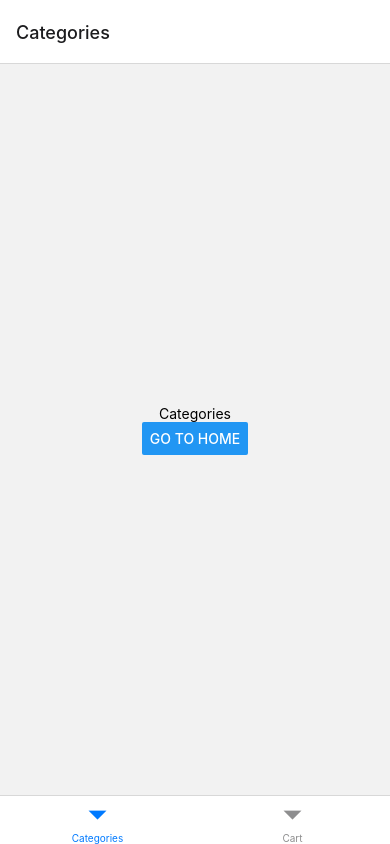
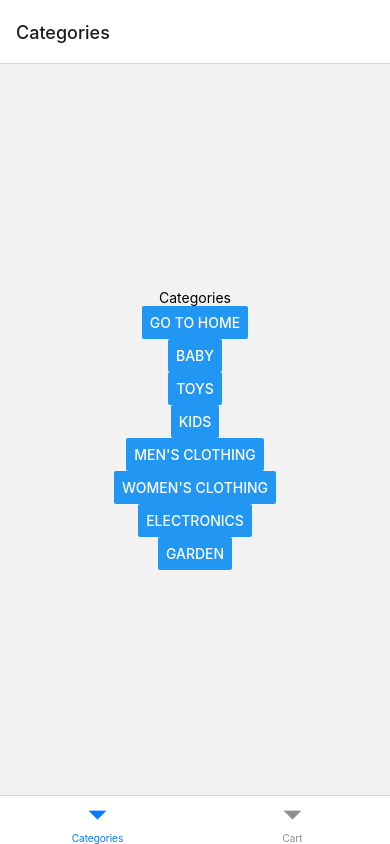
Before and after one commit to MuckT/store-app, a React Native app: screen /Categories in a window 390 px wide. Built offline with nearby package versions, Linux system fonts and the light colour scheme.

Commit message:
feat: add category reducer and check mark for selected category

```diff
--- a/src/App/store.js
+++ b/src/App/store.js
@@ -2,6 +2,7 @@ import { configureStore, combineReducers } from '@reduxjs/toolkit'
 import { persistReducer } from 'redux-persist'
 import counterReducer from '../Counter/counterSlice'
 import AsyncStorage from '@react-native-async-storage/async-storage'
+import categoriesReducer from '../Categories/reducer'
 
 const persistConfig = {
 	key: "root",
@@ -10,6 +11,7 @@ const persistConfig = {
 }
 const rootReducer = combineReducers({
 	counter: counterReducer,
+  categories: categoriesReducer
 })
 
 const persistedReducer = persistReducer(persistConfig, rootReducer)
--- a/src/Categories/Categories.js
+++ b/src/Categories/Categories.js
@@ -1,7 +1,12 @@
 import React from 'react';
 import { Button, Text, View } from 'react-native';
+import { useDispatch, useSelector } from 'react-redux';
+import { categories } from '../data/categories';
+import { selectCategory } from './reducer';
 
 const Categories = ({ navigation }) => {
+  const dispatch = useDispatch()
+  const activeCategory = useSelector(state => state.categories.activeCategory)
   return (
     <View style={{ flex: 1, justifyContent: 'center', alignItems: 'center' }}>
       <Text>Categories</Text>
@@ -9,6 +14,15 @@ const Categories = ({ navigation }) => {
         title="Go to Home"
         onPress={() => navigation.navigate('Home')}
       />
+      {categories.map(category =>
+        <Button
+          idx={category.id}
+          title={activeCategory.id === category.id ? `${category.name} ✅` : category.name}
+          onPress={() => {
+            dispatch(selectCategory(category))
+          }}
+        />
+      )}
     </View>
   );
 }
--- a/src/Categories/reducer.js
+++ b/src/Categories/reducer.js
@@ -16,6 +16,6 @@ export const categoriesSlice = createSlice({
 })
 
 // Action creators are generated for each case reducer function
-export const { selectCategory } = counterSlice.actions
+export const { selectCategory } = categoriesSlice.actions
 
 export default categoriesSlice.reducer
```
